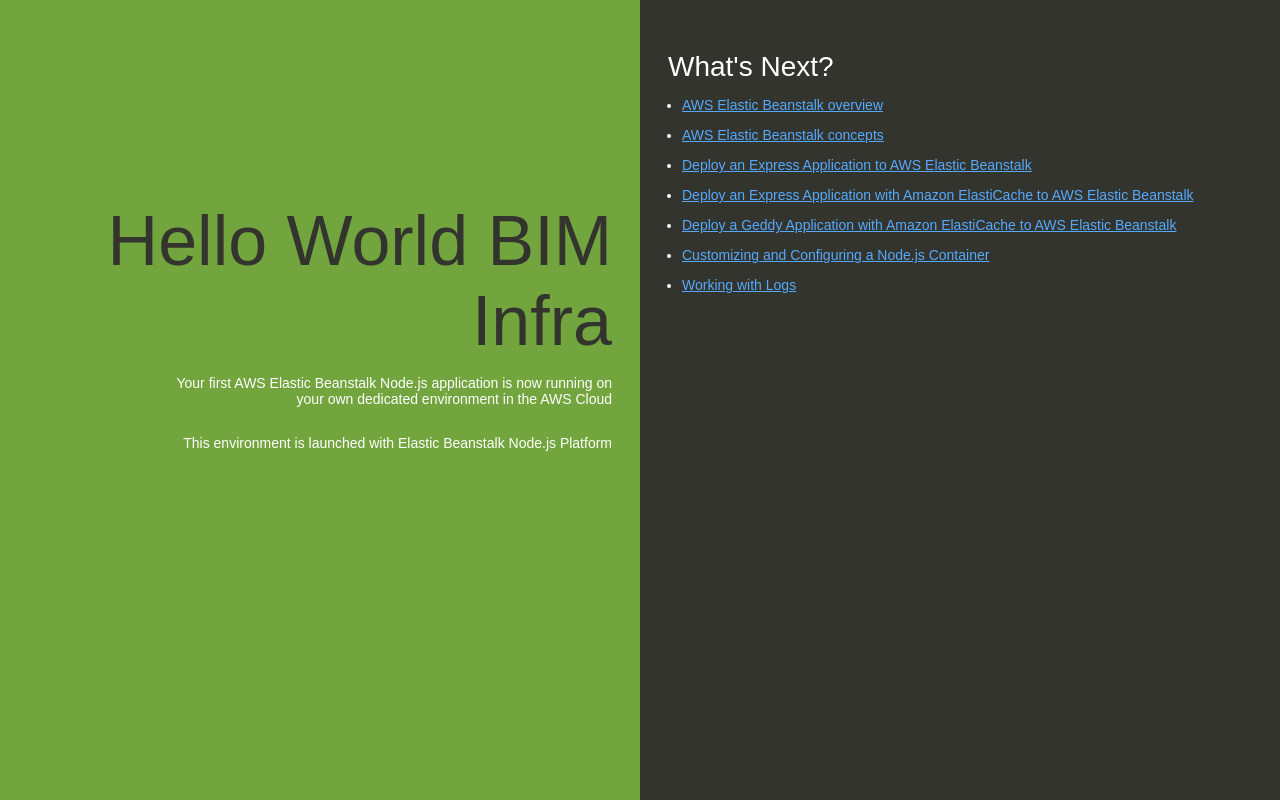
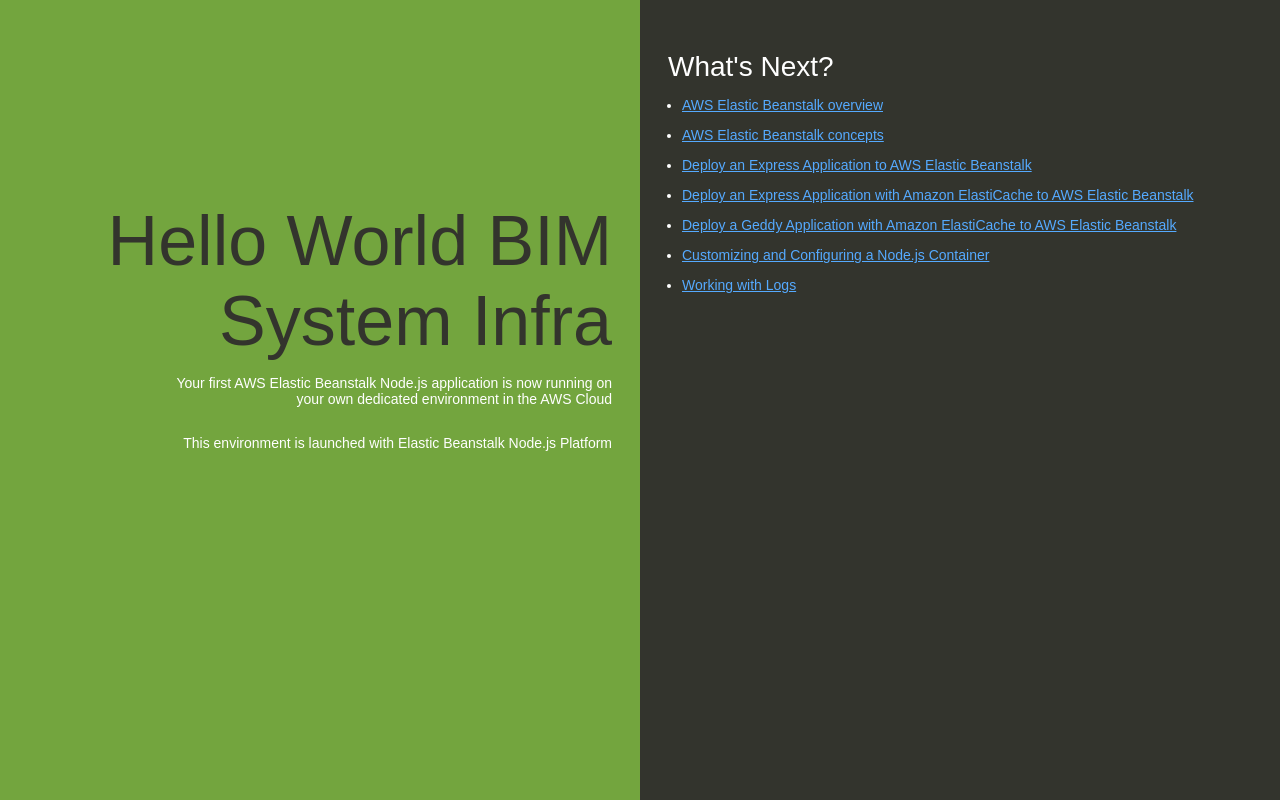
Before and after one commit to maze-ssa/awstestrepo, a website: page index.html in a window 1280 px wide. Drawn offline with Linux system fonts and the light colour scheme.

Commit message:
fouth commit

```diff
--- a/index.html
+++ b/index.html
@@ -74,7 +74,7 @@
   </head>
   <body>
     <div class="textColumn">
-      <h1>Hello World BIM Infra</h1>
+      <h1>Hello World BIM System Infra</h1>
       <p>Your first AWS Elastic Beanstalk Node.js application is now running on your own dedicated environment in the AWS Cloud</p>
       <p>This environment is launched with Elastic Beanstalk Node.js Platform</p>
     </div>
```
